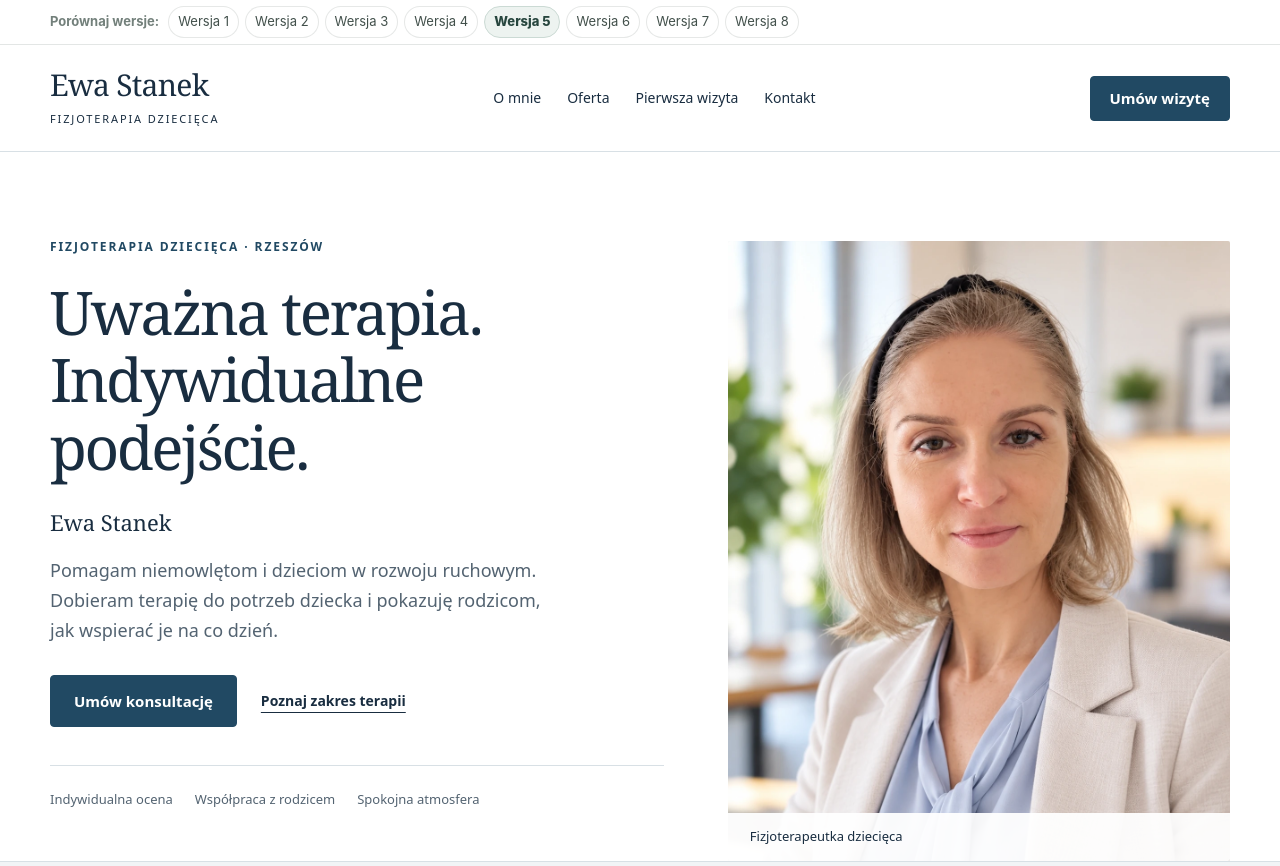
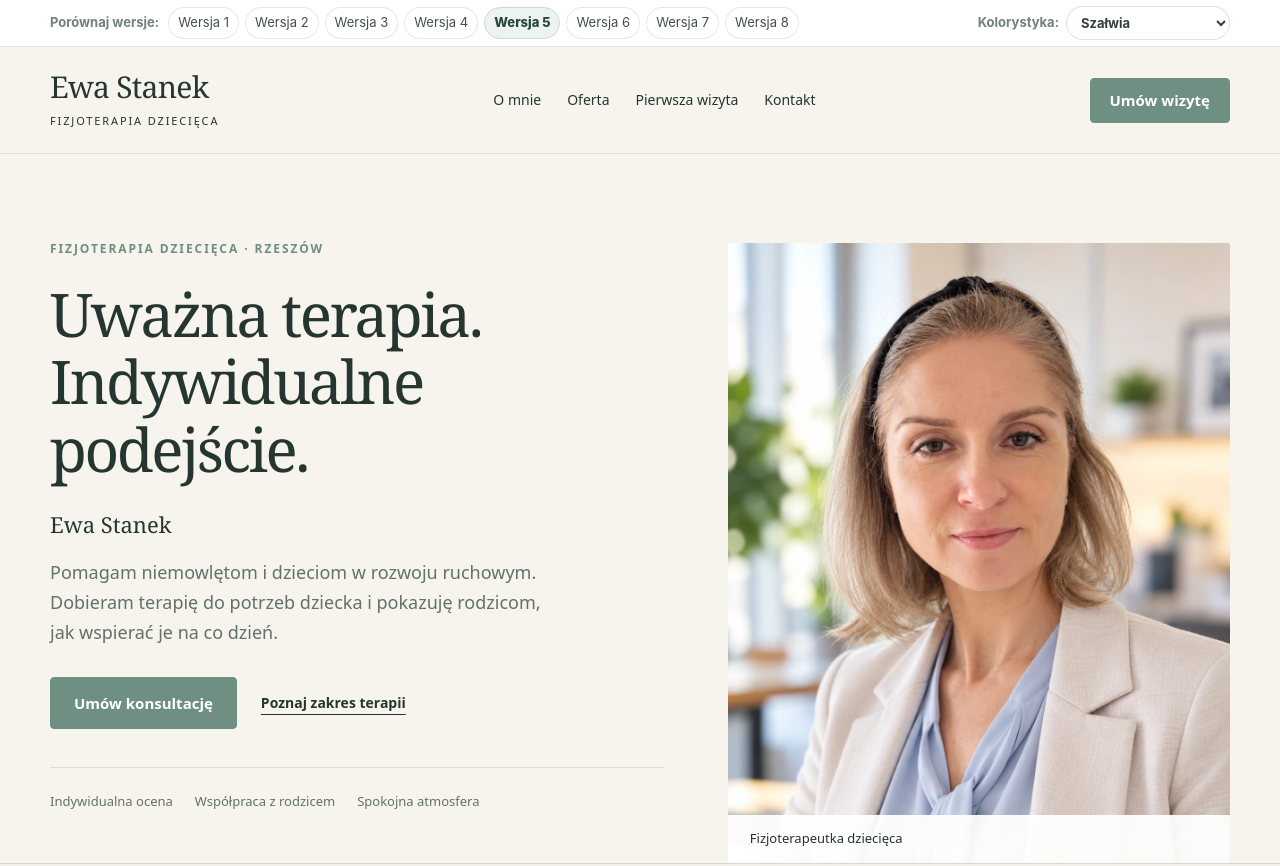
Before and after one commit to trapcio/ewa-stanek-preview, a plain HTML site: page wersja-5/index.html in a window 1280 px wide. Shown: the top 866 px of the page. Drawn offline with Linux system fonts and the light colour scheme.

Commit message:
Add shared color theme selector to versions 5-8

```diff
--- a/shared/themes.js
+++ b/shared/themes.js
@@ -11,6 +11,49 @@ const EWA_THEMES = {
   lavender: {bg:'#fcfbfd',card:'#ffffff',card2:'#f4f1f8',text:'#383541',muted:'#767180',accent:'#aaa1bf',accent2:'#ded8e8',dark:'#786f90',line:'rgba(56,53,65,.10)',button:'#a49ab9',buttonText:'#ffffff',shadow:'0 18px 40px rgba(58,52,70,.055)'},
   rosewhite: {bg:'#fffdfd',card:'#ffffff',card2:'#f8f2f3',text:'#3e3436',muted:'#7c6d70',accent:'#c3a1a4',accent2:'#ead7d8',dark:'#8f6c70',line:'rgba(62,52,54,.10)',button:'#b99599',buttonText:'#ffffff',shadow:'0 18px 40px rgba(68,51,55,.055)'}
 };
+
+const EWA_THEME_LABELS = {
+  sage:'Szałwia',
+  sand:'Piaskowy',
+  blush:'Pudrowy',
+  sky:'Jasny błękit',
+  pure:'Czysta biel',
+  pearl:'Perłowa',
+  coolwhite:'Chłodna biel',
+  mist:'Mglista biel',
+  mint:'Biała mięta',
+  lavender:'Biała lawenda',
+  rosewhite:'Różowa biel'
+};
+
+function ensureEwaThemeSelect(){
+  let select=document.getElementById('globalThemeSelect');
+  if(select) return select;
+
+  const inner=document.querySelector('.global-preview-switcher .gps-inner');
+  if(!inner) return null;
+
+  const label=document.createElement('label');
+  label.className='gps-theme';
+
+  const caption=document.createElement('span');
+  caption.textContent='Kolorystyka:';
+
+  select=document.createElement('select');
+  select.id='globalThemeSelect';
+  select.setAttribute('aria-label','Wybierz kolorystykę strony');
+
+  Object.entries(EWA_THEME_LABELS).forEach(([value,text])=>{
+    const option=document.createElement('option');
+    option.value=value;
+    option.textContent=text;
+    select.appendChild(option);
+  });
+
+  label.append(caption,select);
+  inner.appendChild(label);
+  return select;
+}
 
 function applyEwaTheme(name){
   const t=EWA_THEMES[name];
@@ -28,12 +71,23 @@ function applyEwaTheme(name){
     '--shadow-soft':t.shadow
   };
   Object.entries(vars).forEach(([k,v])=>r.style.setProperty(k,v));
+
+  const professionalVars={
+    '--pro-bg':t.bg,
+    '--pro-ink':t.text,
+    '--pro-muted':t.muted,
+    '--pro-accent':t.button,
+    '--pro-soft':t.card2,
+    '--pro-border':t.line
+  };
+  Object.entries(professionalVars).forEach(([k,v])=>document.body.style.setProperty(k,v));
+
   document.body.dataset.ewaTheme=name;
   try{localStorage.setItem('ewaTheme',name)}catch{}
 }
 
 document.addEventListener('DOMContentLoaded',()=>{
-  const select=document.getElementById('globalThemeSelect');
+  const select=ensureEwaThemeSelect();
   let selected='sage';
   try{
     const saved=localStorage.getItem('ewaTheme');
--- a/wersja-5/index.html
+++ b/wersja-5/index.html
@@ -8,4 +8,4 @@
 <section id="o-mnie" class="section about-section"><div class="container about-grid"><div class="about-title"><p class="eyebrow">O mnie</p><h2>Wiedza i doświadczenie.<br>Uważność na dziecko.</h2><p class="signature">Ewa Stanek</p></div><div class="about-copy"><p>Ukończyłam fizjoterapię na Uniwersytecie Rzeszowskim. Jestem certyfikowaną terapeutką NDT Bobath, NDT Bobath Baby, PNF oraz trójpłaszczyznowej manualnej terapii wad stóp wg Barbary Zukunft-Huber.</p><p>Przez 14 lat byłam związana z OREW w Rzeszowie. Współpracuję również ze Stowarzyszeniem Titum, Ośrodkiem Wczesnej Interwencji oraz Centrum Medycznym Holisfera.</p><div class="principles"><div><h3>Najpierw obserwacja</h3><p>Poznaję możliwości i potrzeby dziecka.</p></div><div><h3>Wspólny plan</h3><p>Wyjaśniam rodzicom cel i przebieg pracy.</p></div></div></div></div></section>
 <section id="wizyta" class="section visit-section"><div class="container"><div class="section-heading"><div><p class="eyebrow">Pierwsza wizyta</p><h2>Spokojnie, krok po kroku.</h2></div><p>Przygotuj informacje o rozwoju dziecka, wcześniejsze zalecenia i pytania, które chcesz omówić.</p></div><ol class="visit-steps"><li><span>01</span><h3>Rozmowa</h3><p>Pytam o rozwój, codzienne funkcjonowanie i Twoje obserwacje.</p></li><li><span>02</span><h3>Ocena ruchu</h3><p>Obserwuję ruch, reakcje i sposób przyjmowania pozycji przez dziecko.</p></li><li><span>03</span><h3>Plan i wskazówki</h3><p>Omawiam dalsze kroki i pokazuję działania możliwe do wykorzystania w domu.</p></li></ol></div></section>
 <section id="kontakt" class="contact-section"><div class="container contact-grid"><div><p class="eyebrow">Kontakt · Rzeszów</p><h2>Umówmy spotkanie.</h2><p>Centrum Medyczne Holisfera<br>ul. Jana Pawła II 181/104<br>35-317 Rzeszów</p></div><div><p>Aktualne terminy i ceny konsultacji znajdziesz w kalendarzu rezerwacji.</p><a class="button" href="https://www.znanylekarz.pl/ewa-stanek-3/fizjoterapeuta-dzieciecy/rzeszow" target="_blank" rel="noopener">Sprawdź dostępne terminy</a></div></div></section></main>
-<footer><div class="container footer-inner"><p>© Ewa Stanek · Fizjoterapia dziecięca</p><p>Wersja 5 · Klasyczna</p></div><div class="container"><details class="image-credit"><summary>O materiałach zdjęciowych</summary><p>Wykorzystano przekazane materiały portretowe. Sceny z dziećmi są ilustracjami AI, a nie dokumentacją rzeczywistych wizyt.</p></details></div></footer></body></html>
+<footer><div class="container footer-inner"><p>© Ewa Stanek · Fizjoterapia dziecięca</p><p>Wersja 5 · Klasyczna</p></div><div class="container"><details class="image-credit"><summary>O materiałach zdjęciowych</summary><p>Wykorzystano przekazane materiały portretowe. Sceny z dziećmi są ilustracjami AI, a nie dokumentacją rzeczywistych wizyt.</p></details></div></footer><script src="/ewa-stanek-preview/shared/themes.js?v=9"></script></body></html>
```
Also changed, not shown: wersja-6/index.html (+1 -1 lines), wersja-7/index.html (+1 -1 lines), wersja-8/index.html (+1 -1 lines).
